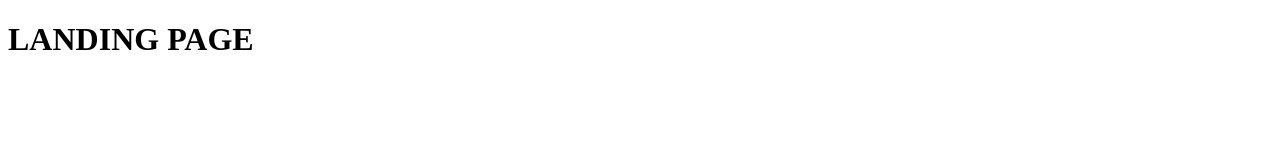
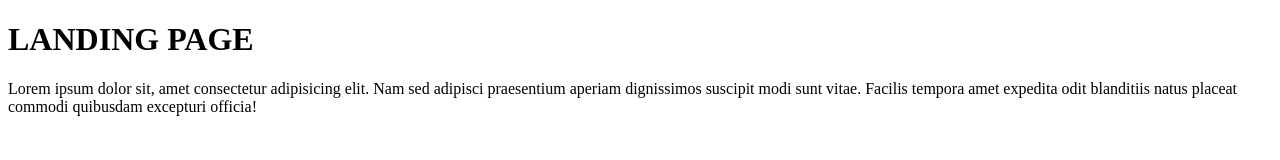
Before and after one commit to GiedriusRacinskas/effective-carnival, a plain HTML site: page index.html in a window 1280 px wide. Drawn offline with Linux system fonts and the light colour scheme.

Commit message:
Add Text

```diff
--- a/index.html
+++ b/index.html
@@ -6,6 +6,12 @@
     <title>HOME</title>
 </head>
 <body>
+    <div>
+
     <h1>LANDING PAGE</h1>
+
+    Lorem ipsum dolor sit, amet consectetur adipisicing elit. Nam sed adipisci praesentium aperiam dignissimos suscipit modi sunt vitae. Facilis tempora amet expedita odit blanditiis natus placeat commodi quibusdam excepturi officia!
+
+</div>
 </body>
 </html>
```
Also changed, not shown: 1 other file.
